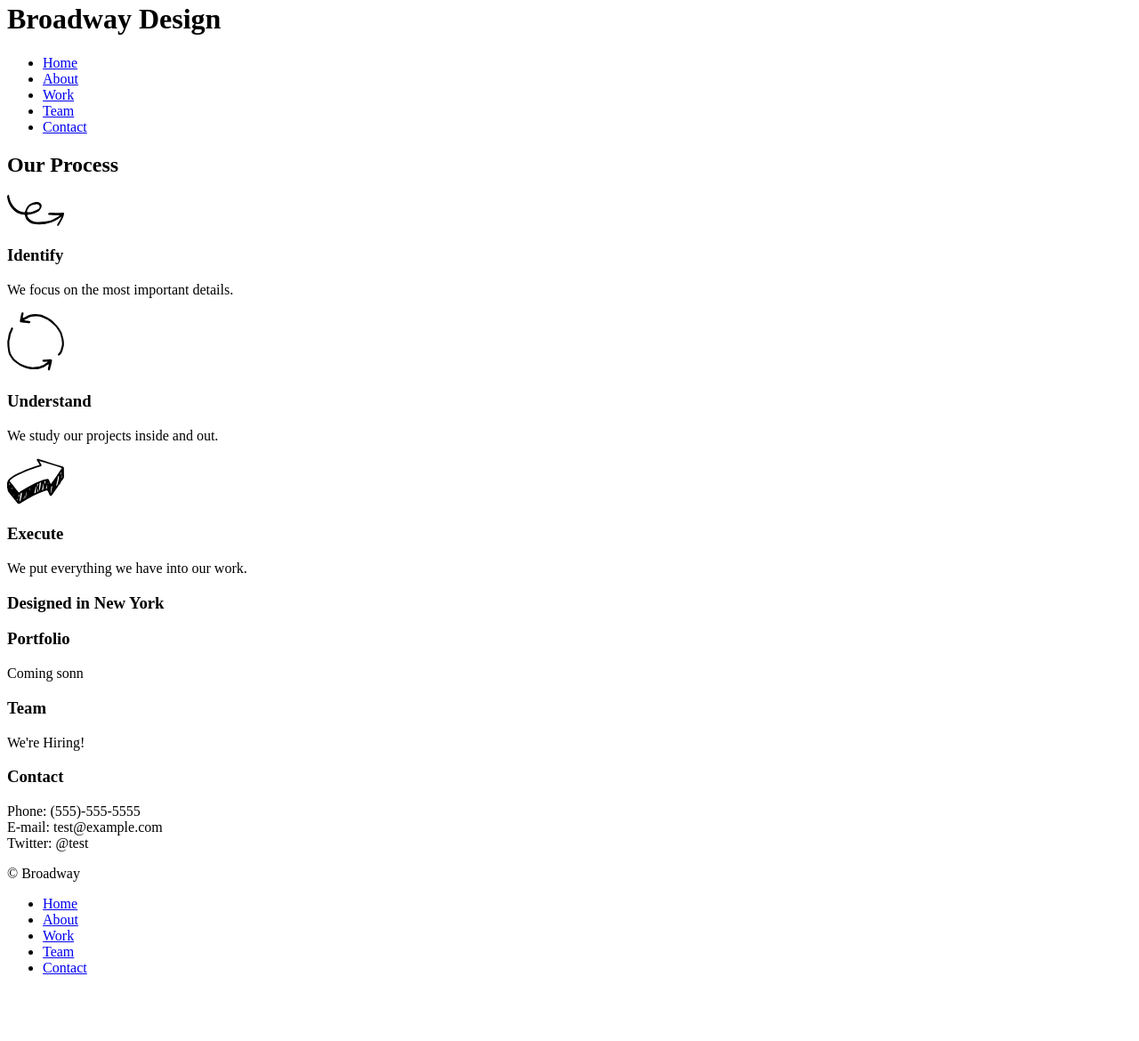
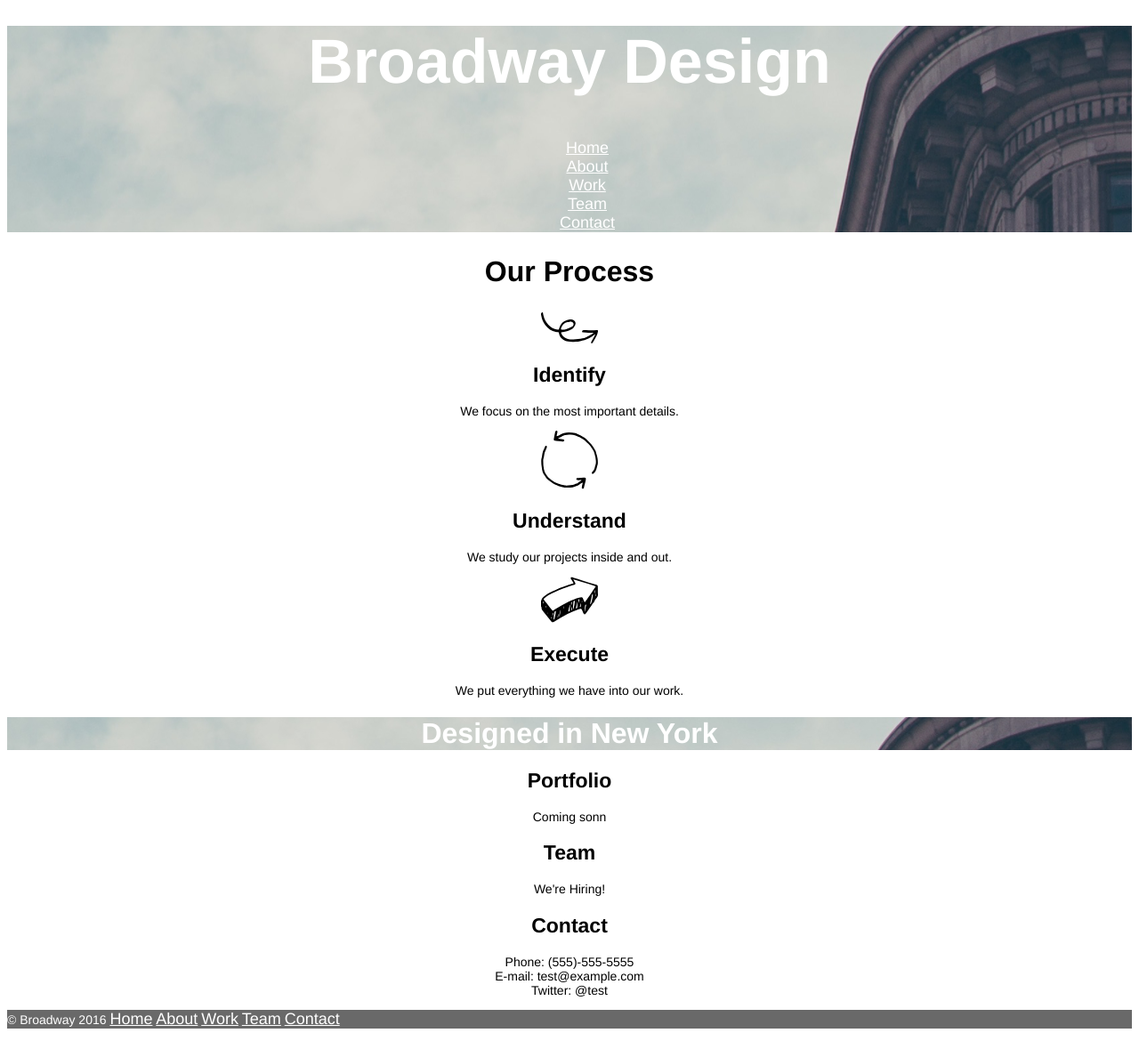
Before and after one commit to ahmadsanusi/Broadway, a plain HTML site: page index.html in a window 1280 px wide. Shown: the part 18-1188 px from the top of the page at 89% size. Before the commit the page ends 1131 px from the top, so only its background shows below. Drawn offline with Linux system fonts and the light colour scheme.

Commit message:
Add the style and images

```diff
--- a/index.html
+++ b/index.html
@@ -8,49 +8,52 @@
   <body>
 
      <!--This is The Head section-->
+     <div class="header">
+    <h1>Broadway Design</h1>
+    <ul>
+      <li><a class="btn-nav" href="#">Home</a></li>
+      <li><a class="btn-nav" href="#">About</a></li>
+      <li><a class="btn-nav" href="#">Work</a></li>
+      <li><a class="btn-nav" href="#">Team</a></li>
+      <li><a class="btn-nav" href="#">Contact</a></li>
+    </div>
 
 
-    <h1>Broadway Design</h1>
-    <ul>
-      <li><a href="#">Home</a></li>
-      <li><a href="#">About</a></li>
-      <li><a href="#">Work</a></li>
-      <li><a href="#">Team</a></li>
-      <li><a href="#">Contact</a></li>
-    </ul>
 
     <!--This is Work Section-->
 
-    <h2>Our Process</h2>
+    <h2 id="process">Our Process</h2>
     <p><img src="./resources/images/identify.svg"></p>
-    <h3>Identify</h3>
+    <h2>Identify</h2>
     <p>We focus on the most important details.</p>
     <p><img src="./resources/images/understand.svg"></p>
-    <h3>Understand</h3>
+    <h2>Understand</h2>
     <p>We study our projects inside and out.</p>
     <p><img src="./resources/images/execute.svg"></p>
-    <h3>Execute</h3>
+    <h2>Execute</h2>
     <p>We put everything we have into our work.</p>
 
      <!-- THis is information section-->
-    <h3>Designed in New York</h3>
-    <h3>Portfolio</h3>
+    <h1 class="midle">Designed in New York</h1>
+    <h2>Portfolio</h2>
     <p>Coming sonn</p>
-    <h3>Team</h3>
+    <h2>Team</h2>
     <p>We're Hiring!</p>
-    <h3>Contact</h3>
+    <h2>Contact</h2>
     <p>Phone: (555)-555-5555 <br>E-mail: test@example.com <br>Twitter: @test</p>
 
 
     <!-- This is The footer-->
-    <p>&copy Broadway</p>
-    <ul>
-      <li><a href="#">Home</a></li>
-      <li><a href="#">About</a></li>
-      <li><a href="#">Work</a></li>
-      <li><a href="#">Team</a></li>
-      <li><a href="#">Contact</a></li>
-    </ul>
+    <div class="footer">
+    <p>
+      &copy; Broadway 2016
+      <a class="btn-nav" href="#">Home</a></li>
+      <a class="btn-nav" href="#">About</a></li>
+      <a class="btn-nav" href="#">Work</a></li>
+      <a class="btn-nav" href="#">Team</a></li>
+      <a class="btn-nav" href="#">Contact</a></li>
+    </p>
+  </div>
 
 
 
--- a/resources/css/style.css
+++ b/resources/css/style.css
@@ -0,0 +1,74 @@
+body {
+  text-align: center;
+  font-family: Helvetica, sans-serif;
+}
+
+.header {
+  background-image: url('../../resources/images/the-flatiron-building.png');
+  text-align: center;
+  color: white;
+}
+
+
+
+.header h1 {
+  font-size: 70px;
+  font-weight: bold;
+
+}
+
+.header btn-nav a {
+  margin-top: 10px;
+  margin-bottom: 10px;
+  text-decoration: underline;
+}
+
+
+.btn-nav {
+  font-size: 18px;
+  color: white;
+
+}
+
+
+
+ul {
+  list-style-type: none;
+}
+
+.midle {
+  background-image: url('../../resources/images/the-flatiron-building.png');
+  font-weight: bold;
+  color: white;
+
+
+}
+.midle h1 {
+   font-size: 32px;
+   font-weight: bold;
+
+ }
+
+ p {
+   font-size: 14px;
+ }
+
+ #process {
+   font-family: Helvetica;
+   font-size: 32px;
+   font-weight: bold;
+}
+
+h2 {
+  font-size: 23px;
+  font-weight: bold;
+}
+
+.footer {
+  display: block;
+  background: dimgray;
+  color: white;
+  text-align: left;
+  font-size: 11px;
+
+}
```
